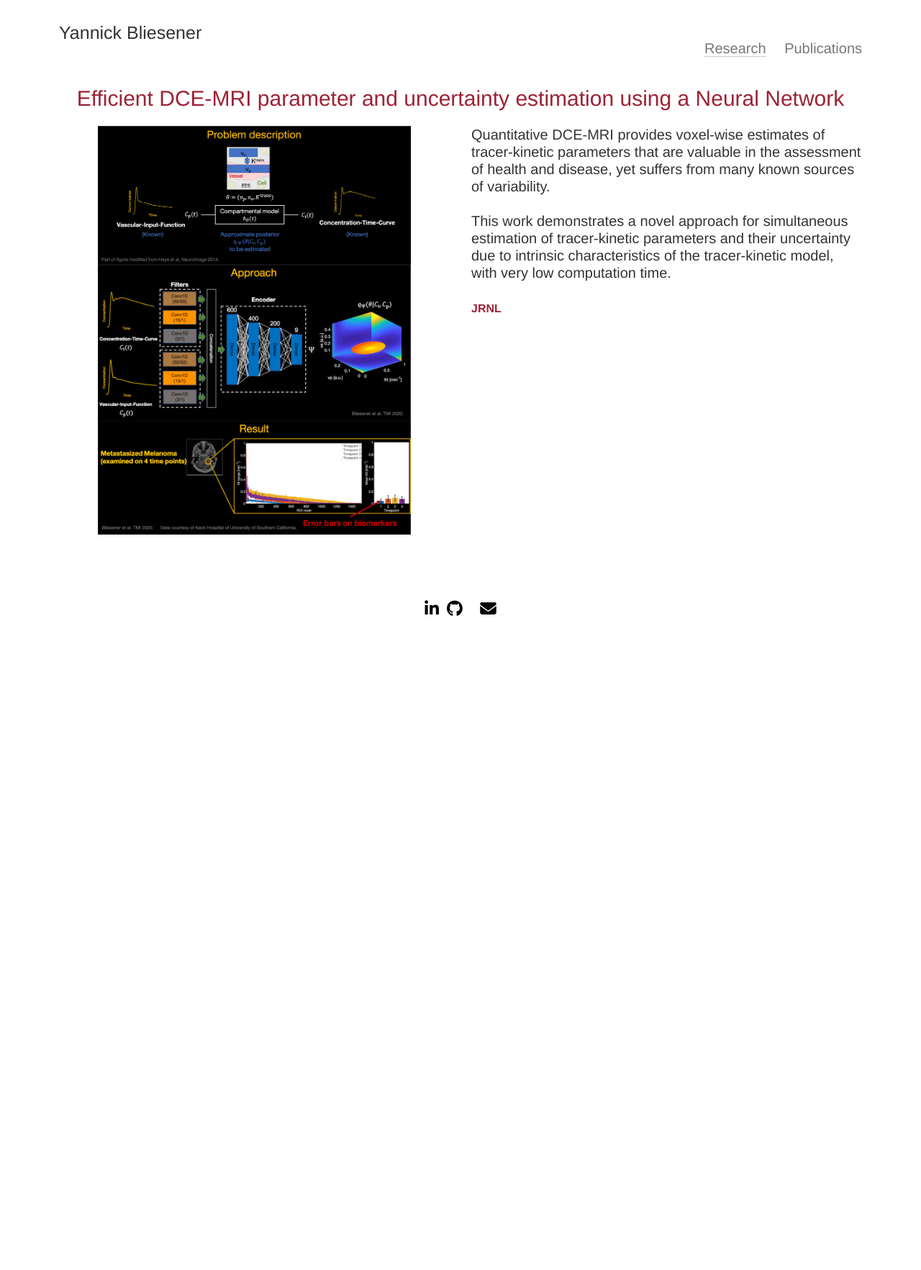
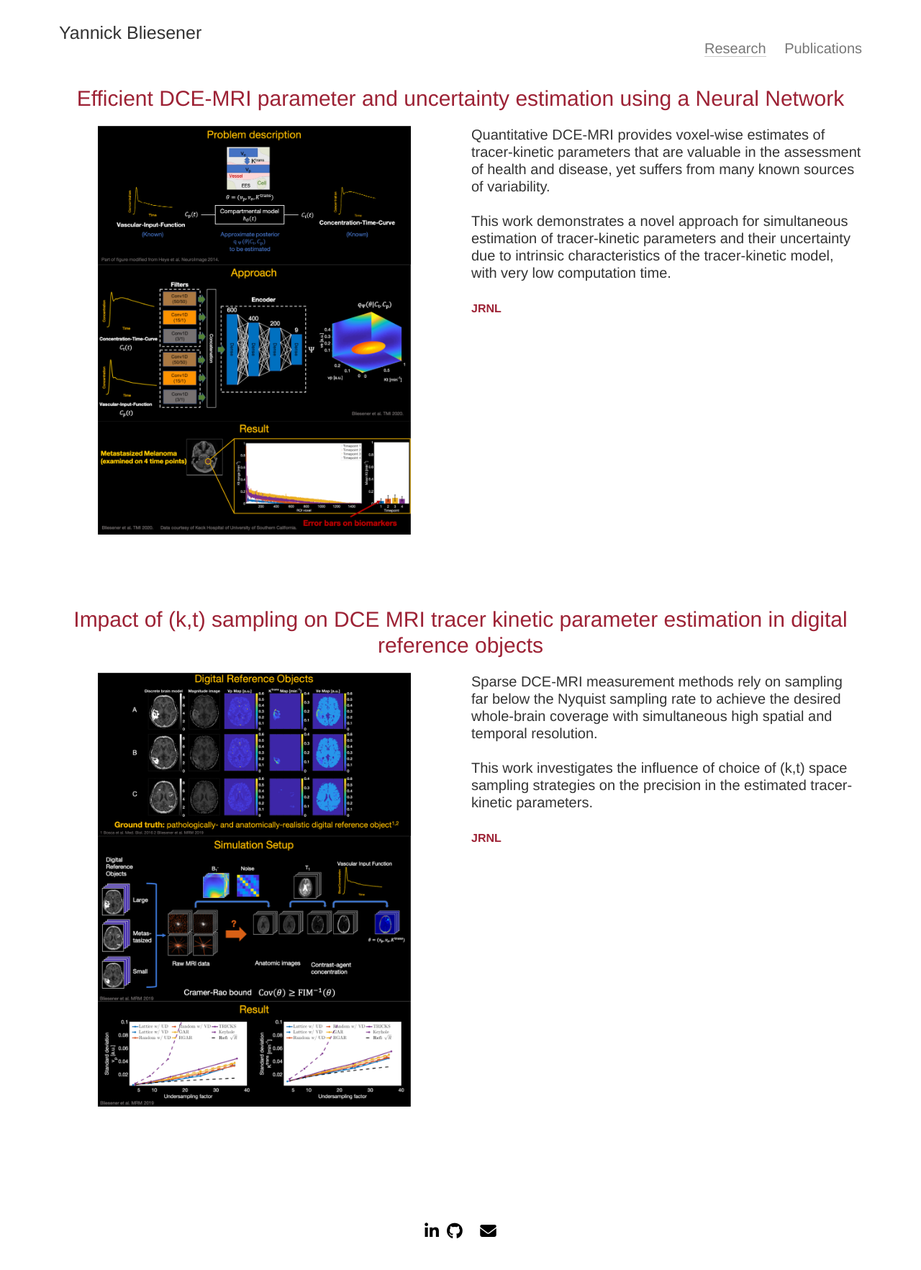
Before and after one commit to boxingsloth/boxingsloth.github.io, a Jekyll site: the page built from research.html, in a window 1280 px wide. Shown: the whole page at 72% size. Built offline with Jekyll 4.4.1, drawn with Linux system fonts in a browser that asks for light colours; nearby versions of some CDN libraries; a style sheet for code colours, icons or effects is not loaded; before the commit the page ends 900 px from its top, so only the background shows below that.

Commit message:
ADDED: sampling work

```diff
--- a/_sass/_research.scss
+++ b/_sass/_research.scss
@@ -1,3 +1,7 @@
+div.project {
+	padding-bottom: 100px;
+}
+
 .project img {
 	width: 80%;
 }
--- a/research.html
+++ b/research.html
@@ -29,4 +29,27 @@ tags: research
 	  		</div>
 		</div>
   	</div>
+	<div class="project">
+		<div class="headline">
+			Impact of (k,t) sampling on DCE MRI tracer kinetic parameter estimation in digital reference objects
+		</div>
+		<div class="row clearfix">
+      		<div class="col-xs-12 col-sm-6 col-md-6 no-print" style="text-align:center;">
+				<img src="../images/bliesener_mrm_2019_dros.png">
+				<img src="../images/bliesener_mrm_2019_setup.png">
+				<img src="../images/bliesener_mrm_2019_result.png">
+	  		</div>
+	  		<div class="col-xs-12 col-sm-6 col-md-6 col-print-12">
+				Sparse DCE-MRI measurement methods rely on sampling far below the Nyquist sampling rate to achieve the desired whole-brain coverage with simultaneous high spatial and temporal resolution.
+				<br />
+				<br />
+				This work investigates the influence of choice of (k,t) space sampling strategies on the precision in the estimated tracer-kinetic parameters.
+				<br />
+				<br />
+	  		  <div class="journal">
+	  			<a href="https://onlinelibrary.wiley.com/doi/full/10.1002/mrm.28024">JRNL</a>
+	  		  </div>
+	  		</div>
+		</div>
+  	</div>
 </div>
```
Also changed, not shown: images/bliesener_mrm_2019_dros.png (added), images/bliesener_mrm_2019_result.png (added), images/bliesener_mrm_2019_setup.png (added), 1 other file.
